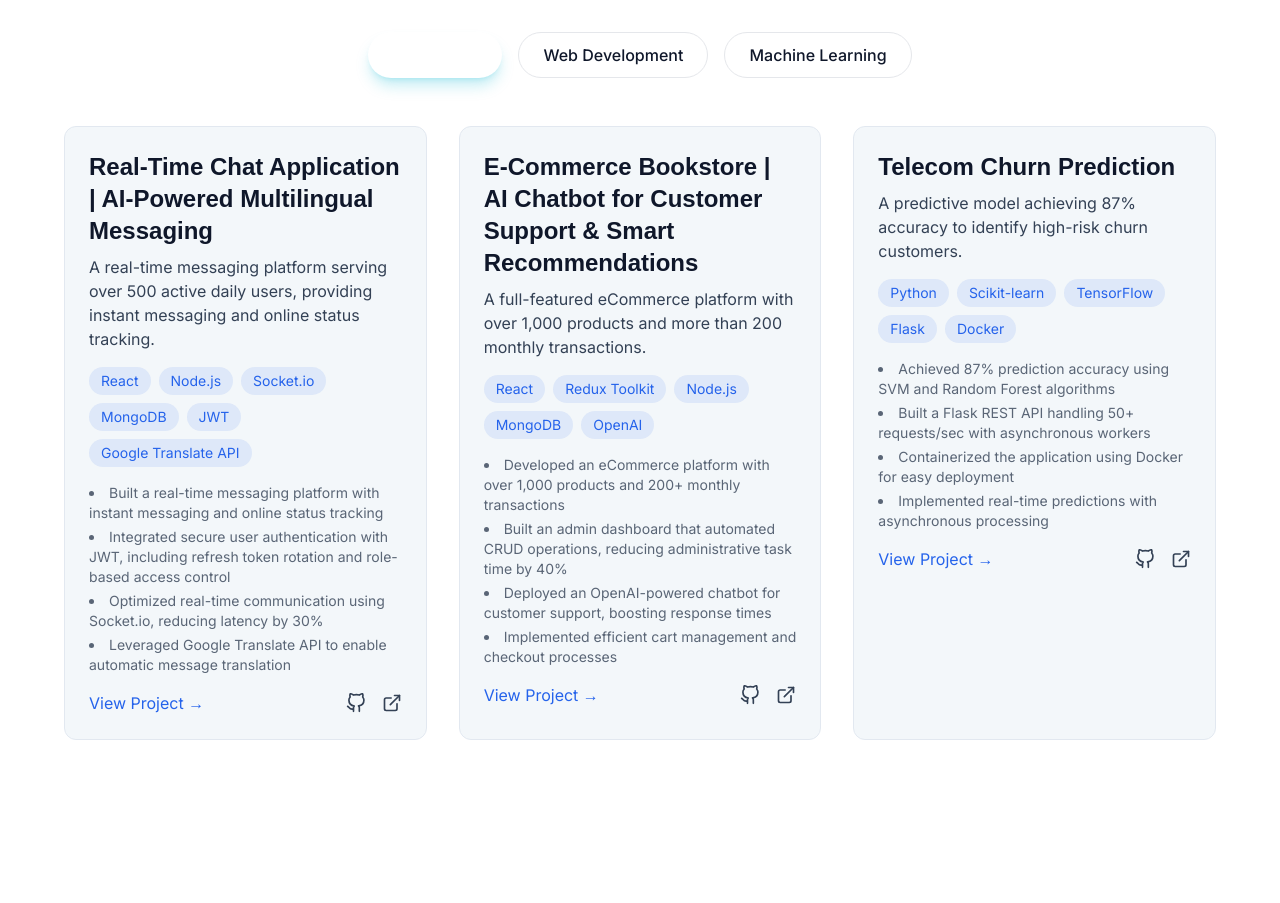
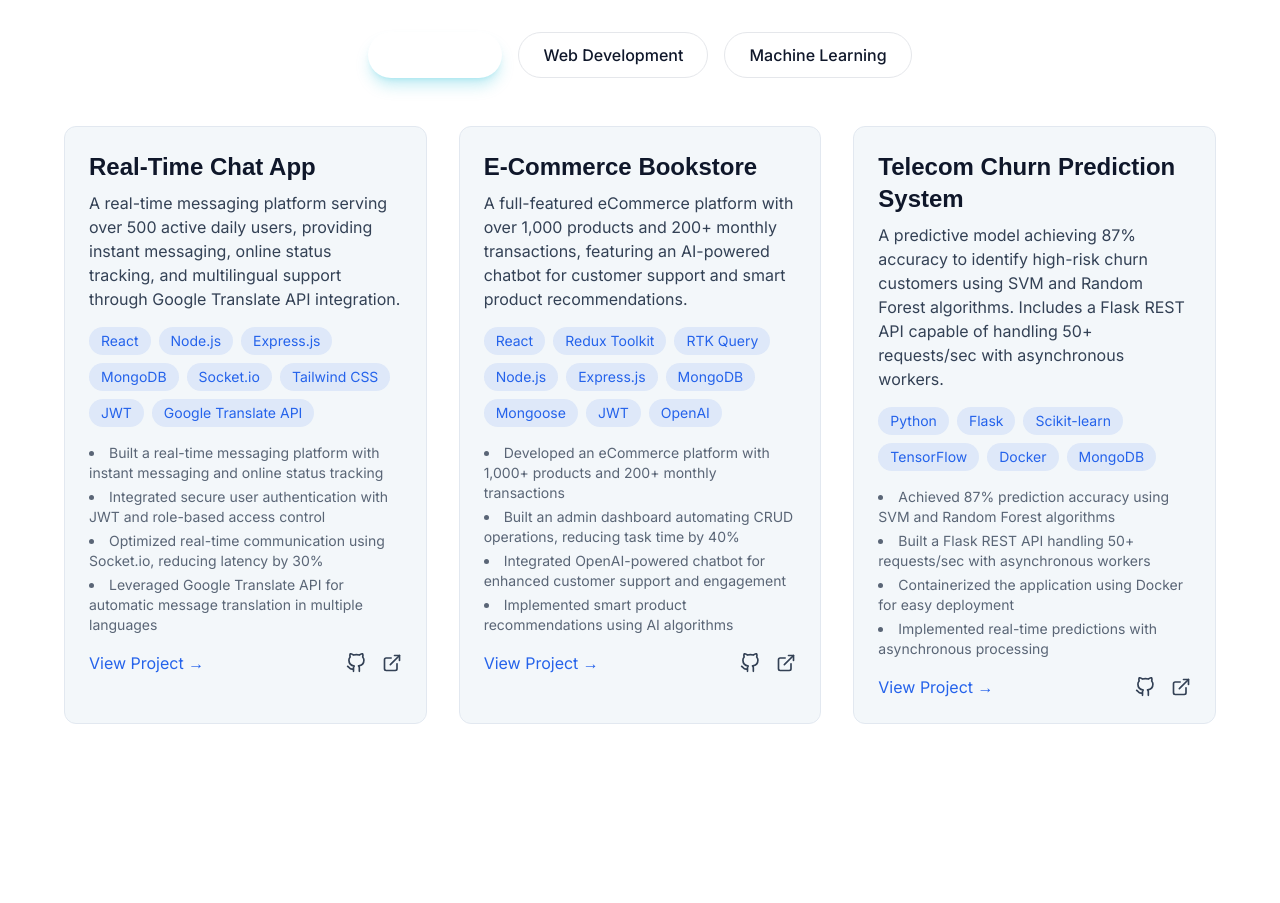
Before and after one commit to satyatorati/portfolio-website, a React (Vite) app: page / in a window 1280 px wide. Shown: the part 4680-5583 px from the top of the page. Built offline with nearby package versions, Linux system fonts and the light colour scheme; a web font is replaced by a local one.

Commit message:
updated content

```diff
--- a/src/components/About.jsx
+++ b/src/components/About.jsx
@@ -1,5 +1,4 @@
 import { motion } from 'framer-motion'
-import { FiBook, FiBriefcase, FiCode } from 'react-icons/fi'
 
 const About = () => {
   return (
@@ -33,8 +32,6 @@ const About = () => {
           <p className="text-light-textSecondary dark:text-dark-textSecondary text-lg mb-6">
           I thrive on solving complex engineering challenges, whether it's developing high-performance applications, optimizing backend services, or implementing intelligent automation. I am always eager to explore new technologies and build solutions that are impactful, efficient, and user-centric.
           </p>
-
-
         </motion.div>
 
         <motion.div
@@ -46,7 +43,6 @@ const About = () => {
         >
           <div className="relative w-full max-w-sm mx-auto">
             <div className="aspect-square rounded-lg overflow-hidden relative z-10 shadow-xl">
-              {/* Replace with your actual image */}
               <img
                 src="/assets/profilepic.jpeg"
                 alt="Satyanarayana Torati"
--- a/src/components/Contact.jsx
+++ b/src/components/Contact.jsx
@@ -16,7 +16,6 @@ const Contact = () => {
 
       <div className="max-w-4xl mx-auto">
         <div className="space-y-8">
-          {/* Contact Information */}
           <motion.div
             initial={{ opacity: 0, y: 20 }}
             whileInView={{ opacity: 1, y: 0 }}
@@ -67,7 +66,6 @@ const Contact = () => {
             </div>
           </motion.div>
 
-          {/* Social Links */}
           <motion.div
             initial={{ opacity: 0, y: 20 }}
             whileInView={{ opacity: 1, y: 0 }}
--- a/src/components/Projects.jsx
+++ b/src/components/Projects.jsx
@@ -1,36 +1,38 @@
 import { useState } from 'react'
 import { motion } from 'framer-motion'
-import { FiGithub, FiExternalLink, FiAward } from 'react-icons/fi'
+import { FiGithub, FiExternalLink } from 'react-icons/fi'
 
 const Projects = () => {
   const [activeFilter, setActiveFilter] = useState('all')
 
   const projects = [
     {
-      title: "Real-Time Chat Application",
-      description: "A real-time messaging app supporting 500+ daily active users, enabling instant messaging, typing indicators, and online status tracking. Features JWT-based authentication with refresh token rotation and role-based access control.",
+      title: "Real-Time Chat App",
+      description: "A real-time messaging platform serving over 500 active daily users, providing instant messaging, online status tracking, and multilingual support through Google Translate API integration.",
       image: "/assets/chatapp.png",
-      tags: ["React", "Node.js", "Socket.io", "MongoDB", "Zustand", "JWT", "AWS EC2", "Docker"],
+      tags: ["React", "Node.js", "Express.js", "MongoDB", "Socket.io", "Tailwind CSS", "JWT", "Google Translate API"],
       github: "https://github.com/satyatorati/chat-app",
       demo: "https://chat-app-6nvc.onrender.com/",
       highlights: [
-        "Reduced latency by 30% using Socket.io",
-        "Streamlined state management with Zustand",
-        "Containerized with Docker for AWS deployment"
+        "Built a real-time messaging platform with instant messaging and online status tracking",
+        "Integrated secure user authentication with JWT and role-based access control",
+        "Optimized real-time communication using Socket.io, reducing latency by 30%",
+        "Leveraged Google Translate API for automatic message translation in multiple languages"
       ],
       category: "web"
     },
     {
       title: "E-Commerce Bookstore",
-      description: "A bookstore platform with 1,000+ products and 200+ monthly transactions, featuring cart management and COD checkout. Includes an admin dashboard enabling CRUD operations, cutting admin task time by 40%.",
+      description: "A full-featured eCommerce platform with over 1,000 products and 200+ monthly transactions, featuring an AI-powered chatbot for customer support and smart product recommendations.",
       image: "/assets/bookstore.png",
-      tags: ["React", "Redux Toolkit", "RTK Query", "Node.js", "Express", "MongoDB", "JWT"],
+      tags: ["React", "Redux Toolkit", "RTK Query", "Node.js", "Express.js", "MongoDB", "Mongoose", "JWT", "OpenAI"],
       github: "https://github.com/satyatorati/book-store-frontend",
       demo: "https://book-store-flax.vercel.app/",
       highlights: [
-        "Reduced API calls by 25% with RTK Query caching",
-        "40% reduction in admin tasks",
-        "Mobile-friendly UI with Tailwind CSS"
+        "Developed an eCommerce platform with 1,000+ products and 200+ monthly transactions",
+        "Built an admin dashboard automating CRUD operations, reducing task time by 40%",
+        "Integrated OpenAI-powered chatbot for enhanced customer support and engagement",
+        "Implemented smart product recommendations using AI algorithms"
       ],
       category: "web"
     },
@@ -42,9 +44,10 @@ const Projects = () => {
       github: "https://github.com/satyatorati/Telecom-churn-prediction",
       demo: "https://github.com/satyatorati/Telecom-churn-prediction",
       highlights: [
-        "87% prediction accuracy",
-        "50+ requests/sec handling capacity",
-        "Asynchronous processing for real-time predictions"
+        "Achieved 87% prediction accuracy using SVM and Random Forest algorithms",
+        "Built a Flask REST API handling 50+ requests/sec with asynchronous workers",
+        "Containerized the application using Docker for easy deployment",
+        "Implemented real-time predictions with asynchronous processing"
       ],
       category: "ml"
     }
@@ -97,35 +100,35 @@ const Projects = () => {
         </motion.div>
 
         <div className="grid grid-cols-1 md:grid-cols-2 lg:grid-cols-3 gap-8">
-          {/* Real-Time Chat Application */}
+          {filteredProjects.map((project, index) => (
             <motion.div
+              key={project.title}
               initial={{ opacity: 0, y: 20 }}
               whileInView={{ opacity: 1, y: 0 }}
-            transition={{ duration: 0.5 }}
+              viewport={{ once: true }}
+              transition={{ duration: 0.5, delay: index * 0.1 }}
               className="bg-light-card/80 dark:bg-dark-card/80 backdrop-blur-sm rounded-xl overflow-hidden border border-light-border dark:border-dark-border hover:shadow-glow transition-all duration-300"
             >
               <div className="p-6">
-              <h3 className="text-2xl font-bold text-light-text dark:text-dark-text mb-2">Real-Time Chat Application | AI-Powered Multilingual Messaging</h3>
+                <h3 className="text-2xl font-bold text-light-text dark:text-dark-text mb-2">{project.title}</h3>
                 <p className="text-light-textSecondary dark:text-dark-textSecondary mb-4">
-                A real-time messaging platform serving over 500 active daily users, providing instant messaging and online status tracking.
+                  {project.description}
                 </p>
                 <div className="flex flex-wrap gap-2 mb-4">
-                <span className="px-3 py-1 bg-light-accent/10 dark:bg-dark-accent/10 text-light-accent dark:text-dark-accent rounded-full text-sm">React</span>
-                <span className="px-3 py-1 bg-light-accent/10 dark:bg-dark-accent/10 text-light-accent dark:text-dark-accent rounded-full text-sm">Node.js</span>
-                <span className="px-3 py-1 bg-light-accent/10 dark:bg-dark-accent/10 text-light-accent dark:text-dark-accent rounded-full text-sm">Socket.io</span>
-                <span className="px-3 py-1 bg-light-accent/10 dark:bg-dark-accent/10 text-light-accent dark:text-dark-accent rounded-full text-sm">MongoDB</span>
-                <span className="px-3 py-1 bg-light-accent/10 dark:bg-dark-accent/10 text-light-accent dark:text-dark-accent rounded-full text-sm">JWT</span>
-                <span className="px-3 py-1 bg-light-accent/10 dark:bg-dark-accent/10 text-light-accent dark:text-dark-accent rounded-full text-sm">Google Translate API</span>
+                  {project.tags.map(tag => (
+                    <span key={tag} className="px-3 py-1 bg-light-accent/10 dark:bg-dark-accent/10 text-light-accent dark:text-dark-accent rounded-full text-sm">
+                      {tag}
+                    </span>
+                  ))}
                 </div>
                 <ul className="list-disc list-inside text-sm text-light-textSecondary/80 dark:text-dark-textSecondary/80 space-y-1 mb-4">
-                <li>Built a real-time messaging platform with instant messaging and online status tracking</li>
-                <li>Integrated secure user authentication with JWT, including refresh token rotation and role-based access control</li>
-                <li>Optimized real-time communication using Socket.io, reducing latency by 30%</li>
-                <li>Leveraged Google Translate API to enable automatic message translation</li>
+                  {project.highlights.map((highlight, i) => (
+                    <li key={i}>{highlight}</li>
+                  ))}
                 </ul>
                 <div className="flex justify-between items-center">
                   <a
-                  href={projects[0].demo}
+                    href={project.demo}
                     target="_blank"
                     rel="noopener noreferrer"
                     className="text-light-accent dark:text-dark-accent hover:text-highlight dark:hover:text-highlight transition-colors duration-300"
@@ -134,7 +137,7 @@ const Projects = () => {
                   </a>
                   <div className="flex space-x-4">
                     <a
-                    href={projects[0].github}
+                      href={project.github}
                       target="_blank"
                       rel="noopener noreferrer"
                       className="text-light-textSecondary dark:text-dark-textSecondary hover:text-light-accent dark:hover:text-dark-accent"
@@ -142,7 +145,7 @@ const Projects = () => {
                       <FiGithub size={20} />
                     </a>
                     <a
-                    href={projects[0].demo}
+                      href={project.demo}
                       target="_blank"
                       rel="noopener noreferrer"
                       className="text-light-textSecondary dark:text-dark-textSecondary hover:text-light-accent dark:hover:text-dark-accent"
@@ -153,118 +156,7 @@ const Projects = () => {
                 </div>
               </div>
             </motion.div>
-
-          {/* E-Commerce Bookstore */}
-          <motion.div
-            initial={{ opacity: 0, y: 20 }}
-            whileInView={{ opacity: 1, y: 0 }}
-            transition={{ duration: 0.5, delay: 0.1 }}
-            className="bg-light-card/80 dark:bg-dark-card/80 backdrop-blur-sm rounded-xl overflow-hidden border border-light-border dark:border-dark-border hover:shadow-glow transition-all duration-300"
-          >
-            <div className="p-6">
-              <h3 className="text-2xl font-bold text-light-text dark:text-dark-text mb-2">E-Commerce Bookstore | AI Chatbot for Customer Support & Smart Recommendations</h3>
-              <p className="text-light-textSecondary dark:text-dark-textSecondary mb-4">
-                A full-featured eCommerce platform with over 1,000 products and more than 200 monthly transactions.
-              </p>
-              <div className="flex flex-wrap gap-2 mb-4">
-                <span className="px-3 py-1 bg-light-accent/10 dark:bg-dark-accent/10 text-light-accent dark:text-dark-accent rounded-full text-sm">React</span>
-                <span className="px-3 py-1 bg-light-accent/10 dark:bg-dark-accent/10 text-light-accent dark:text-dark-accent rounded-full text-sm">Redux Toolkit</span>
-                <span className="px-3 py-1 bg-light-accent/10 dark:bg-dark-accent/10 text-light-accent dark:text-dark-accent rounded-full text-sm">Node.js</span>
-                <span className="px-3 py-1 bg-light-accent/10 dark:bg-dark-accent/10 text-light-accent dark:text-dark-accent rounded-full text-sm">MongoDB</span>
-                <span className="px-3 py-1 bg-light-accent/10 dark:bg-dark-accent/10 text-light-accent dark:text-dark-accent rounded-full text-sm">OpenAI</span>
-              </div>
-              <ul className="list-disc list-inside text-sm text-light-textSecondary/80 dark:text-dark-textSecondary/80 space-y-1 mb-4">
-                <li>Developed an eCommerce platform with over 1,000 products and 200+ monthly transactions</li>
-                <li>Built an admin dashboard that automated CRUD operations, reducing administrative task time by 40%</li>
-                <li>Deployed an OpenAI-powered chatbot for customer support, boosting response times</li>
-                <li>Implemented efficient cart management and checkout processes</li>
-              </ul>
-              <div className="flex justify-between items-center">
-                <a
-                  href={projects[1].demo}
-                  target="_blank"
-                  rel="noopener noreferrer"
-                  className="text-light-accent dark:text-dark-accent hover:text-highlight dark:hover:text-highlight transition-colors duration-300"
-                >
-                  View Project →
-                </a>
-                <div className="flex space-x-4">
-                  <a
-                    href={projects[1].github}
-                    target="_blank"
-                    rel="noopener noreferrer"
-                    className="text-light-textSecondary dark:text-dark-textSecondary hover:text-light-accent dark:hover:text-dark-accent"
-                  >
-                    <FiGithub size={20} />
-                  </a>
-                  <a
-                    href={projects[1].demo}
-                    target="_blank"
-                    rel="noopener noreferrer"
-                    className="text-light-textSecondary dark:text-dark-textSecondary hover:text-light-accent dark:hover:text-dark-accent"
-                  >
-                    <FiExternalLink size={20} />
-                  </a>
-                </div>
-              </div>
-            </div>
-          </motion.div>
-
-          {/* Telecom Churn Project */}
-          <motion.div
-            initial={{ opacity: 0, y: 20 }}
-            whileInView={{ opacity: 1, y: 0 }}
-            transition={{ duration: 0.5, delay: 0.2 }}
-            className="bg-light-card/80 dark:bg-dark-card/80 backdrop-blur-sm rounded-xl overflow-hidden border border-light-border dark:border-dark-border hover:shadow-glow transition-all duration-300"
-          >
-            <div className="p-6">
-              <h3 className="text-2xl font-bold text-light-text dark:text-dark-text mb-2">Telecom Churn Prediction</h3>
-              <p className="text-light-textSecondary dark:text-dark-textSecondary mb-4">
-                A predictive model achieving 87% accuracy to identify high-risk churn customers.
-              </p>
-              <div className="flex flex-wrap gap-2 mb-4">
-                <span className="px-3 py-1 bg-light-accent/10 dark:bg-dark-accent/10 text-light-accent dark:text-dark-accent rounded-full text-sm">Python</span>
-                <span className="px-3 py-1 bg-light-accent/10 dark:bg-dark-accent/10 text-light-accent dark:text-dark-accent rounded-full text-sm">Scikit-learn</span>
-                <span className="px-3 py-1 bg-light-accent/10 dark:bg-dark-accent/10 text-light-accent dark:text-dark-accent rounded-full text-sm">TensorFlow</span>
-                <span className="px-3 py-1 bg-light-accent/10 dark:bg-dark-accent/10 text-light-accent dark:text-dark-accent rounded-full text-sm">Flask</span>
-                <span className="px-3 py-1 bg-light-accent/10 dark:bg-dark-accent/10 text-light-accent dark:text-dark-accent rounded-full text-sm">Docker</span>
-              </div>
-              <ul className="list-disc list-inside text-sm text-light-textSecondary/80 dark:text-dark-textSecondary/80 space-y-1 mb-4">
-                <li>Achieved 87% prediction accuracy using SVM and Random Forest algorithms</li>
-                <li>Built a Flask REST API handling 50+ requests/sec with asynchronous workers</li>
-                <li>Containerized the application using Docker for easy deployment</li>
-                <li>Implemented real-time predictions with asynchronous processing</li>
-              </ul>
-              <div className="flex justify-between items-center">
-                <a
-                  href={projects[2].demo}
-                  target="_blank"
-                  rel="noopener noreferrer"
-                  className="text-light-accent dark:text-dark-accent hover:text-highlight dark:hover:text-highlight transition-colors duration-300"
-                >
-                  View Project →
-                </a>
-                <div className="flex space-x-4">
-                  <a
-                    href={projects[2].github}
-                    target="_blank"
-                    rel="noopener noreferrer"
-                    className="text-light-textSecondary dark:text-dark-textSecondary hover:text-light-accent dark:hover:text-dark-accent"
-                  >
-                    <FiGithub size={20} />
-                  </a>
-                  <a
-                    href={projects[2].demo}
-                    target="_blank"
-                    rel="noopener noreferrer"
-                    className="text-light-textSecondary dark:text-dark-textSecondary hover:text-light-accent dark:hover:text-dark-accent"
-                  >
-                    <FiExternalLink size={20} />
-                  </a>
-                </div>
-              </div>
-            </div>
-          </motion.div>
+          ))}
         </div>
       </div>
     </section>
```
Lines whose indentation alone changed are shown as unchanged.
